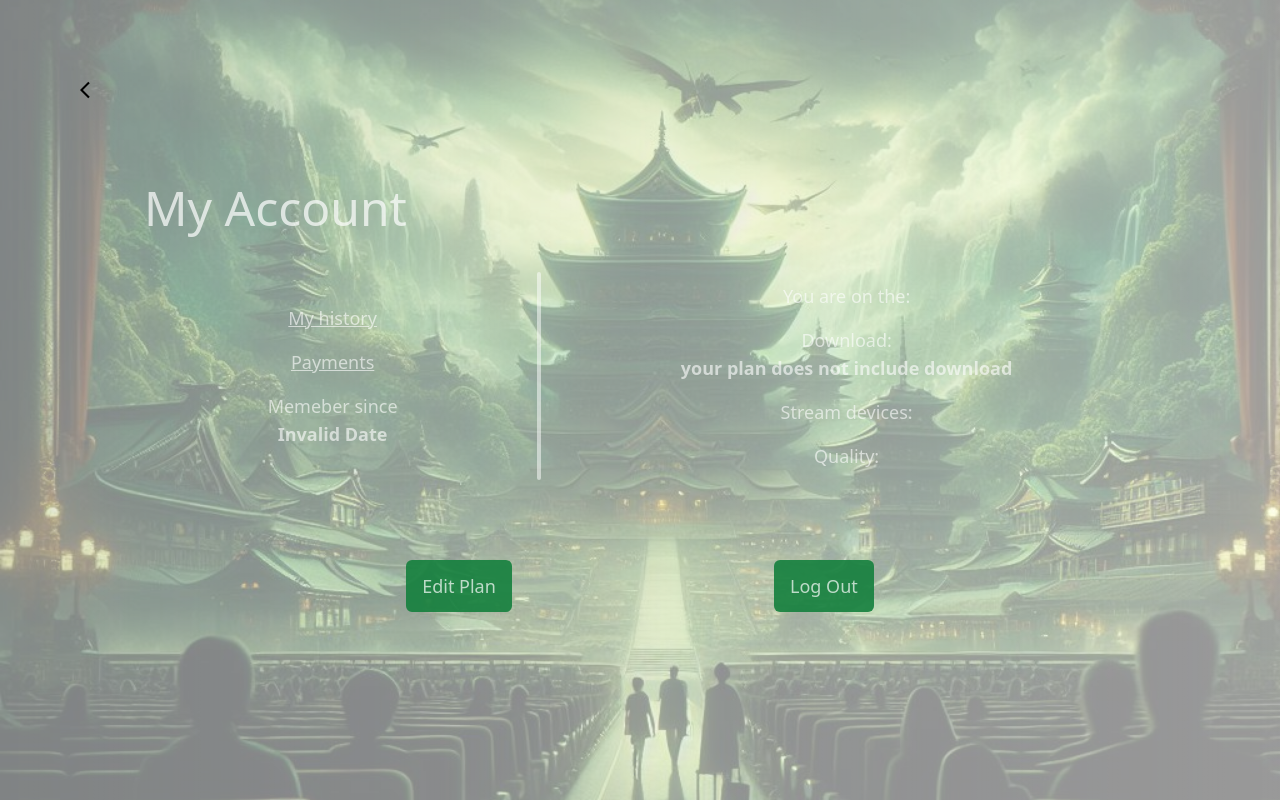
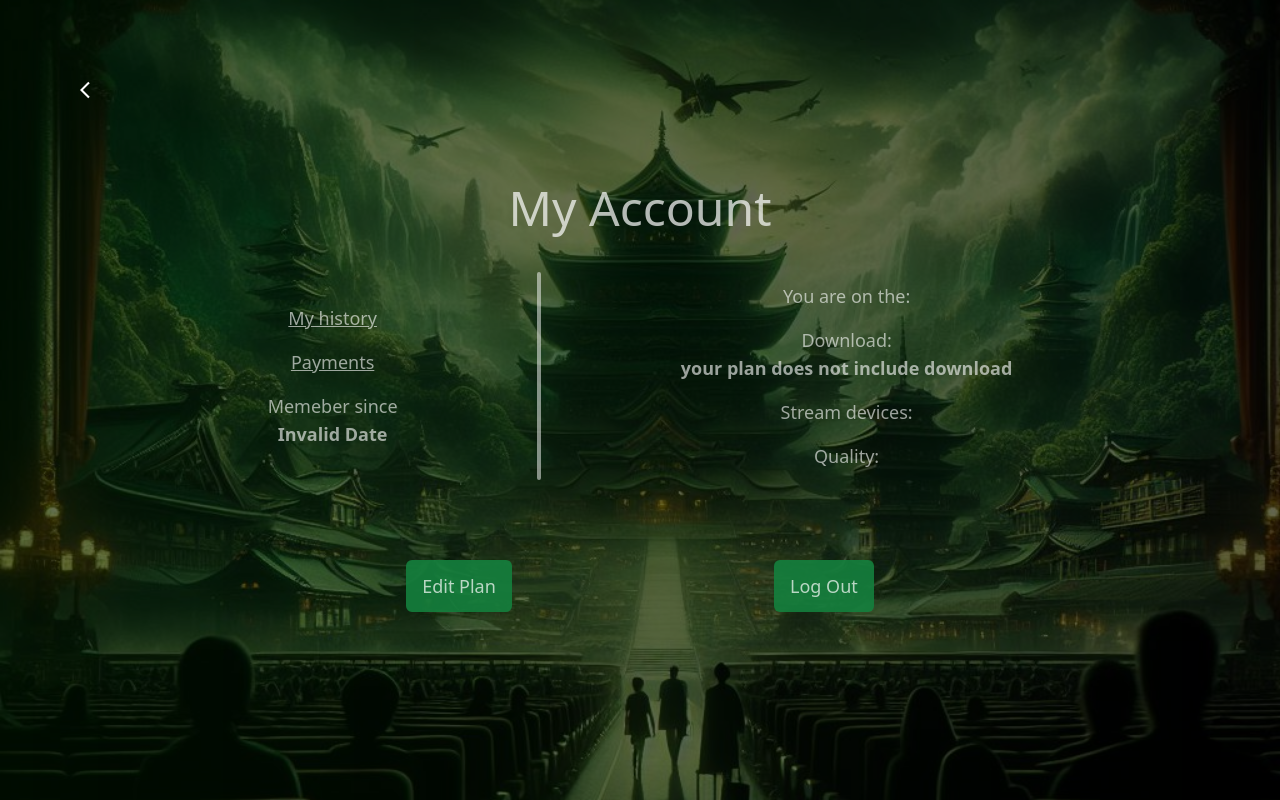
Before and after one commit to Achraf333-m/mov-flix, a Next.js app: page /account in a window 1280 px wide. Built offline with nearby package versions, Linux system fonts and the light colour scheme; no server answers; the database is empty; sample sign-in values are in the browser's storage.

Commit message:
css dark mode fix

```diff
--- a/pages/account.tsx
+++ b/pages/account.tsx
@@ -40,7 +40,7 @@ function account() {
               <MdArrowBackIos className="text-xl" />
             </Link>
           </div>
-          <h1 className="text-xl md:text-5xl text-white/70 md:text-left text-center">My Account</h1>
+          <h1 className="text-xl md:text-5xl text-white/70 md:text-left flex justify-center items-center text-center">My Account</h1>
           <div className="flex flex-col md:flex-row items-center justify-evenly space-x-4">
             <ul className="space-y-4 text-center text-sm md:text-lg cursor-pointer text-white/60">
               <li
@@ -70,7 +70,7 @@ function account() {
 
                 className="hover:text-white"
               >
-                Memeber since <br /> <h3 className="font-extrabold">{date}</h3>
+                Memeber since <br /> <h3 className="font-extrabold text-center">{date}</h3>
               </li>
             </ul>
             <div className="h-52 w-1 hidden md:block bg-white/50 rounded-full"></div>
@@ -78,25 +78,25 @@ function account() {
               <li
                 className="hover:text-white"
               >
-                You are on the: <br /> <h3 className="font-extrabold">{sub?.items[0].price.product.name}</h3>
+                You are on the: <br /> <h3 className="font-extrabold text-center">{sub?.items[0].price.product.name}</h3>
               </li>
               <li
 
                 className="hover:text-white"
               >
-                Download: <br /> <h3 className="font-extrabold">{sub?.items[0].price.product.metadata.Download === 'True' ? 'Yes, you can download movies and shows' : 'your plan does not include download'}</h3>
+                Download: <br /> <h3 className="font-extrabold text-center">{sub?.items[0].price.product.metadata.Download === 'True' ? 'Yes, you can download movies and shows' : 'your plan does not include download'}</h3>
               </li>
               <li
 
                 className="hover:text-white"
               >
-                Stream devices: <br /> <h3 className="font-extrabold">{sub?.items[0].price.product.metadata.Devices}</h3>
+                Stream devices: <br /> <h3 className="font-extrabold text-center">{sub?.items[0].price.product.metadata.Devices}</h3>
               </li>
               <li
 
                 className="hover:text-white"
               >
-                Quality: <br /> <h3 className="font-extrabold">{sub?.items[0].price.product.metadata.Quality}</h3>
+                Quality: <br /> <h3 className="font-extrabold text-center">{sub?.items[0].price.product.metadata.Quality}</h3>
               </li>
             </ul>
           </div>
--- a/styles/globals.css
+++ b/styles/globals.css
@@ -3,18 +3,11 @@
 @tailwind utilities;
 
 :root {
-  --foreground-rgb: 0, 0, 0;
-  --background-start-rgb: 214, 219, 220;
-  --background-end-rgb: 255, 255, 255;
+  --foreground-rgb: 255, 255, 255;
+  --background-end-rgb: 0, 0, 0;
+  --background-start-rgb: 0, 20, 0;
 }
 
-@media (prefers-color-scheme: dark) {
-  :root {
-    --foreground-rgb: 255, 255, 255;
-    --background-end-rgb: 0, 0, 0;
-    --background-start-rgb: 0, 20, 0;
-  }
-}
 
 body {
   color: rgb(var(--foreground-rgb));
```
